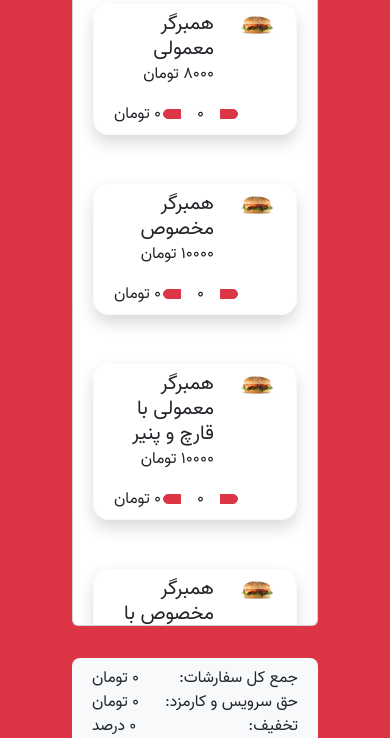
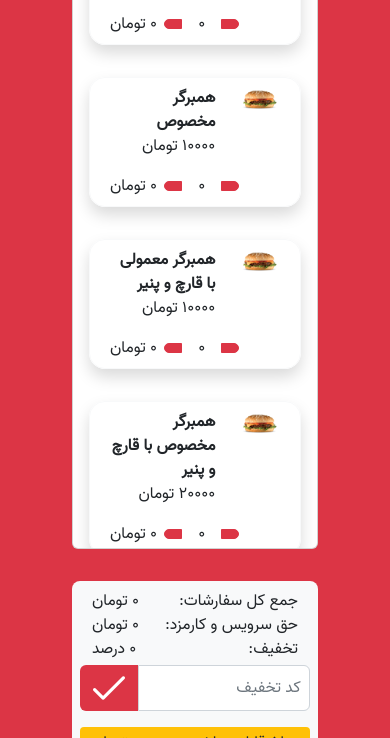
Before and after one commit to M-Mohtashami/MohammadMohtashami_HW9_maktab90, a website: page Restaurant/index.html in a window 390 px wide. Shown: the part 186-924 px from the top of the page. Drawn offline with nearby package versions, Linux system fonts and the light colour scheme; files whose address does not match are found by name.

Commit message:
modify responsive styles

```diff
--- a/Restaurant/css/style.css
+++ b/Restaurant/css/style.css
@@ -4,12 +4,18 @@
 }
 html,
 body {
-  height: 100vh;
+  width: 100%;
+  height: 100%;
 }
 body {
   font-family: "vazir";
 }
 
+.card-body {
+  height: 75vh;
+  overflow-y: scroll;
+  direction: ltr;
+}
 ::-webkit-scrollbar {
   width: 10px;
 }
--- a/Restaurant/index.html
+++ b/Restaurant/index.html
@@ -11,16 +11,14 @@
     <link rel="stylesheet" href="css/style.css" />
     <title>مک دونالد شعبه تهران</title>
   </head>
-  <body class="bg-danger h-100 py-5 d-flex justify-content-center">
+  <body class="bg-danger d-flex">
     <main
-      class="d-flex flex-wrap align-items-center justify-content-center p-md-0 mx-5 h-100"
+      class="d-flex flex-wrap align-items-center justify-content-center p-md-0 mx-5"
     >
       <div
-        class="row d-flex align-items-center justify-content-center align-items-md-start justify-content-md-start px-4 mx-0 h-100"
+        class="row d-flex align-items-center justify-content-center align-items-md-start justify-content-md-start px-4 mx-0"
       >
-        <div
-          class="card col-12 col-md-7 col-lg-8 bg-white px-0 mx-0 my-3 h-100"
-        >
+        <div class="card col-12 col-md-7 col-lg-8 bg-white px-0 mx-0 my-3">
           <div
             class="card-header d-flex align-items-center justify-content-center"
           >
@@ -28,10 +26,12 @@
               >رستوران مک دونالد شعبه تهران</span
             >
           </div>
-          <div
-            class="card-body d-flex flex-wrap justify-content-center overflow-auto h-100"
-            id="product-section"
-          ></div>
+          <div class="container card-body overflow-y-scroll m-0">
+            <div
+              class="row justify-content-center g-3"
+              id="product-section"
+            ></div>
+          </div>
         </div>
 
         <div
--- a/Restaurant/js/index.js
+++ b/Restaurant/js/index.js
@@ -86,8 +86,9 @@ function renderProducts(products) {
   productSection.innerHTML = "";
 
   products.map((product) => {
-    const productCard = `<div data-id=${product.id}
-    class="row col-lg-10 col-xl-5 border border-light rounded-4 shadow m-1 my-4 p-2 mx-lg-4"
+    const productCard = `<div class="col-lg-10 col-xl-6" dir="rtl">
+    <div data-id=${product.id}
+    class="row border border-light rounded-4 shadow m-0 my-2 p-2"
   >
     <div class="col-4">
       <img
@@ -97,7 +98,7 @@ function renderProducts(products) {
       />
     </div>
     <div class="row col-8 p-0 m-0">
-      <div class="col-12"><span class="h5">${product.name}</span></div>
+      <div class="col-12"><span class="h6 fw-bold">${product.name}</span></div>
       <div class="col-12"><span>${product.price} تومان</span></div>
       <div
         class="row col-12 d-flex align-items-center justify-content-between mt-3 p-0"
@@ -127,7 +128,8 @@ function renderProducts(products) {
         </div>
       </div>
     </div>
-  </div>`;
+  </div>
+    </div>`;
     productSection.insertAdjacentHTML("beforeend", productCard);
   });
 }
```
